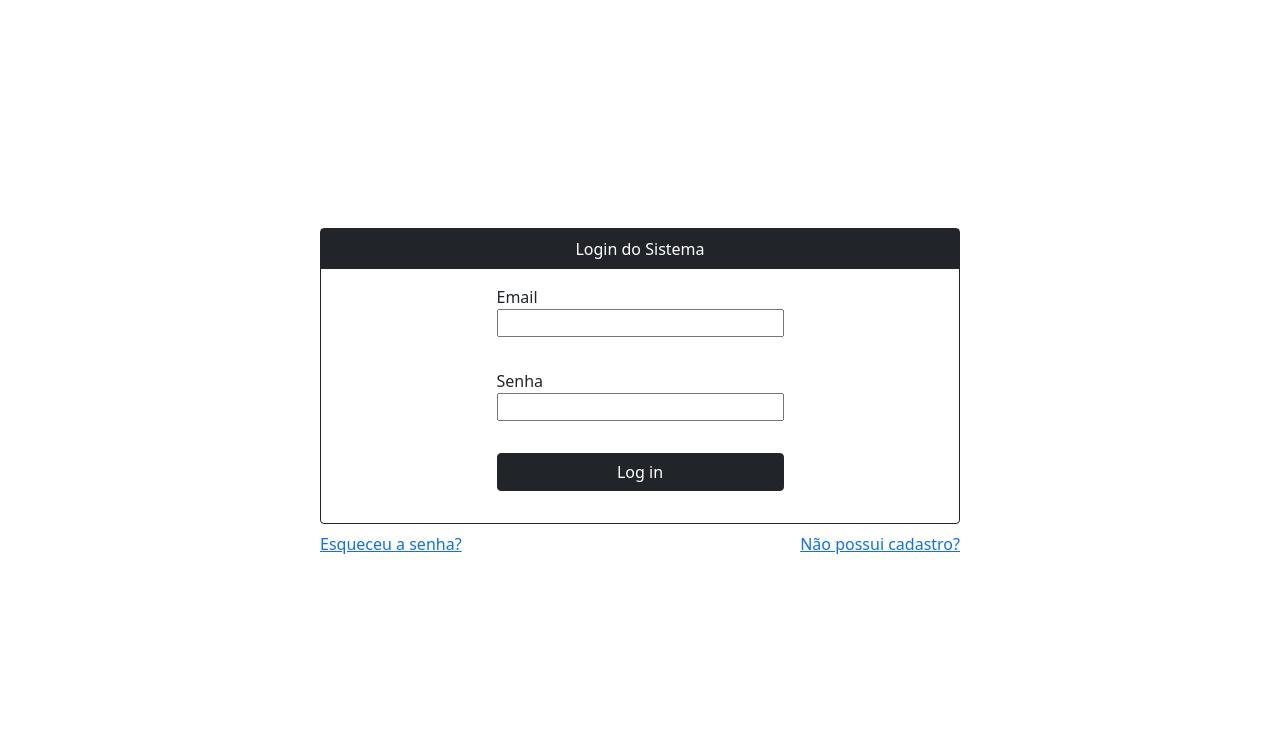
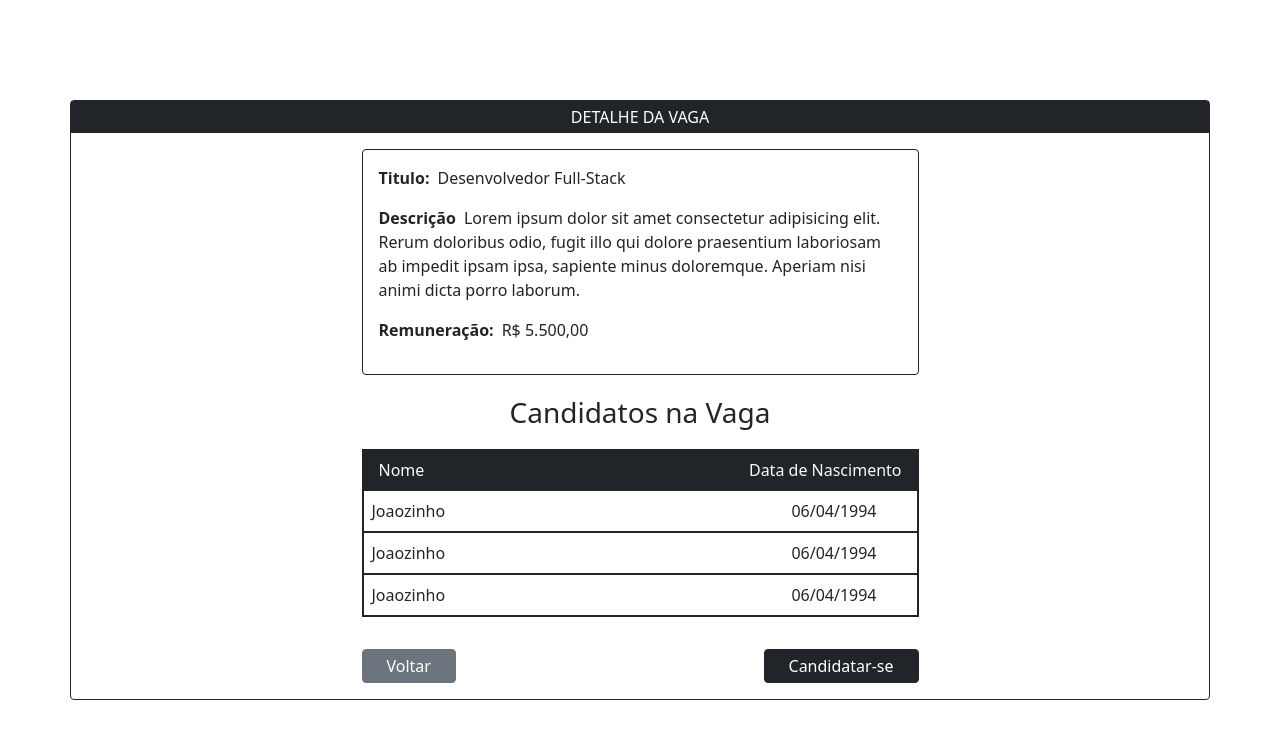
Before and after one commit to GuilhermeDenck/VemSerDBC-JS-Dupla, a website: page index.html in a window 1280 px wide. Drawn offline with nearby package versions, Linux system fonts and the light colour scheme.

Commit message:
feat:pagina detalhe de vagas trabalhador

```diff
--- a/index.html
+++ b/index.html
@@ -1,5 +1,5 @@
 <!DOCTYPE html>
-<html lang="en">
+<html lang="pt-BR">
 <head>
   <meta charset="UTF-8">
   <meta http-equiv="X-UA-Compatible" content="IE=edge">
@@ -11,7 +11,7 @@
 </head>
 <body style="height: 100vh">
   <div id="container" class="h-100 flex-column d-flex align-items-center justify-content-center">
-    <div id="login" class=" d-flex h-100 w-100 flex-column align-items-center justify-content-center">
+    <div id="login" class=" d-none h-100 w-100 flex-column align-items-center justify-content-center">
       <form class="d-flex w-50 pb-3 border border-dark rounded flex-column align-items-center justify-content-center">
           <div class="bg bg-dark w-100 h-100 text-center p-2 text-white">
               <span>Login do Sistema</span>
@@ -138,6 +138,55 @@
         <button type="button" id="register-btn" class="fw-bold btn btn-dark py-1 px-3" onclick="irPara('vagas-recrutador', 'registrationVagas')">Cadastrar Vaga</button>
       </div>
     </div>
+
+    <div id="detalhe-vagas" class="container border border-dark rounded  p-0">
+      <div class="bg bg-dark w-100 text-center p-1 text-white">
+        <span>DETALHE DA VAGA</span>
+      </div>
+      <div class="container d-flex flex-column align-items-center mt-3">
+        <div class="border border-dark rounded w-50 p-3">
+          <p class="fw-bold">Titulo:<span class="fw-normal p-2">Desenvolvedor Full-Stack</span></p>
+            <p class="fw-bold">Descrição<span class="fw-normal p-2">Lorem ipsum dolor sit amet consectetur adipisicing elit. Rerum doloribus odio, fugit illo qui dolore praesentium laboriosam ab impedit ipsam ipsa, sapiente minus doloremque. Aperiam nisi animi dicta porro laborum.</span></p>
+            <p class="fw-bold">Remuneração:<span class="fw-normal p-2">R$ 5.500,00</span></p>
+        </div>
+        <div class="w-50 text-center pt-3">
+          <span class="fs-3">Candidatos na Vaga</span>
+          <ul class="border border-dark w-100 p-0 mt-3">
+            <div class="bg bg-dark w-100 d-flex justify-content-between py-2 px-3 text-light">
+              <span>Nome</span>
+              <span>Data de Nascimento</span>
+            </div>
+            <li class="d-flex justify-content-between border border-dark py-2 ps-2 pe-4">
+              <span>Joaozinho</span>
+              <span class="pe-3">06/04/1994</span>
+            </li>
+            <li class="d-flex justify-content-between border border-dark py-2 ps-2 pe-4">
+              <span>Joaozinho</span>
+              <span class="pe-3">06/04/1994</span>
+            </li>
+            <li class="d-flex justify-content-between border border-dark py-2 ps-2 pe-4">
+              <span>Joaozinho</span>
+              <span class="pe-3">06/04/1994</span>
+            </li>
+          </ul>
+          <div class="py-3 w-100 d-flex justify-content-between">
+            <button type="button" onclick="irPara('detalhe-vagas', 'vagas-trabalhador')" class="btn btn-secondary py-1 px-4">Voltar</button>
+            <button type="button" id="btn-candidatar" class="btn btn-dark py-1 px-4" onclick="">Candidatar-se</button>
+          </div
+        </div>
+      </div>
+    </div>
+
+
+
+
+
+
+
+
+
+
+
   </div>
 
   <script src="./node_modules/axios/dist/axios.min.js"></script>
```
